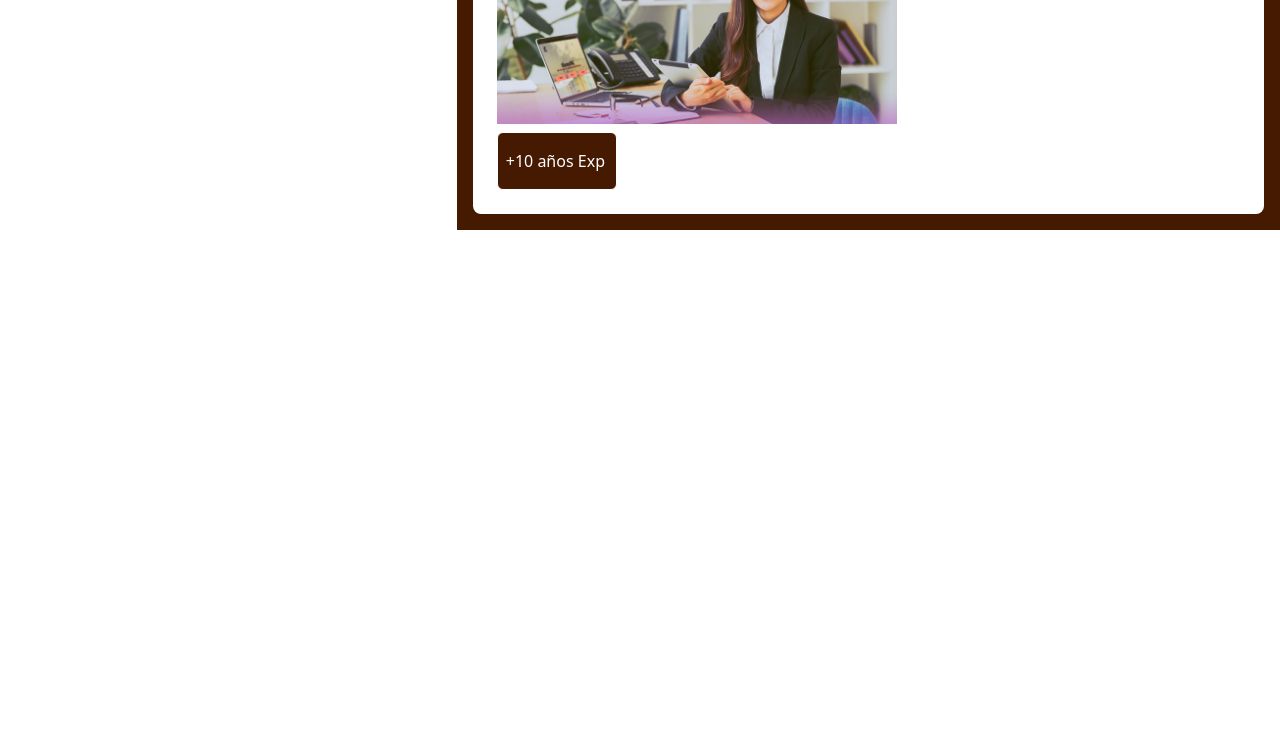
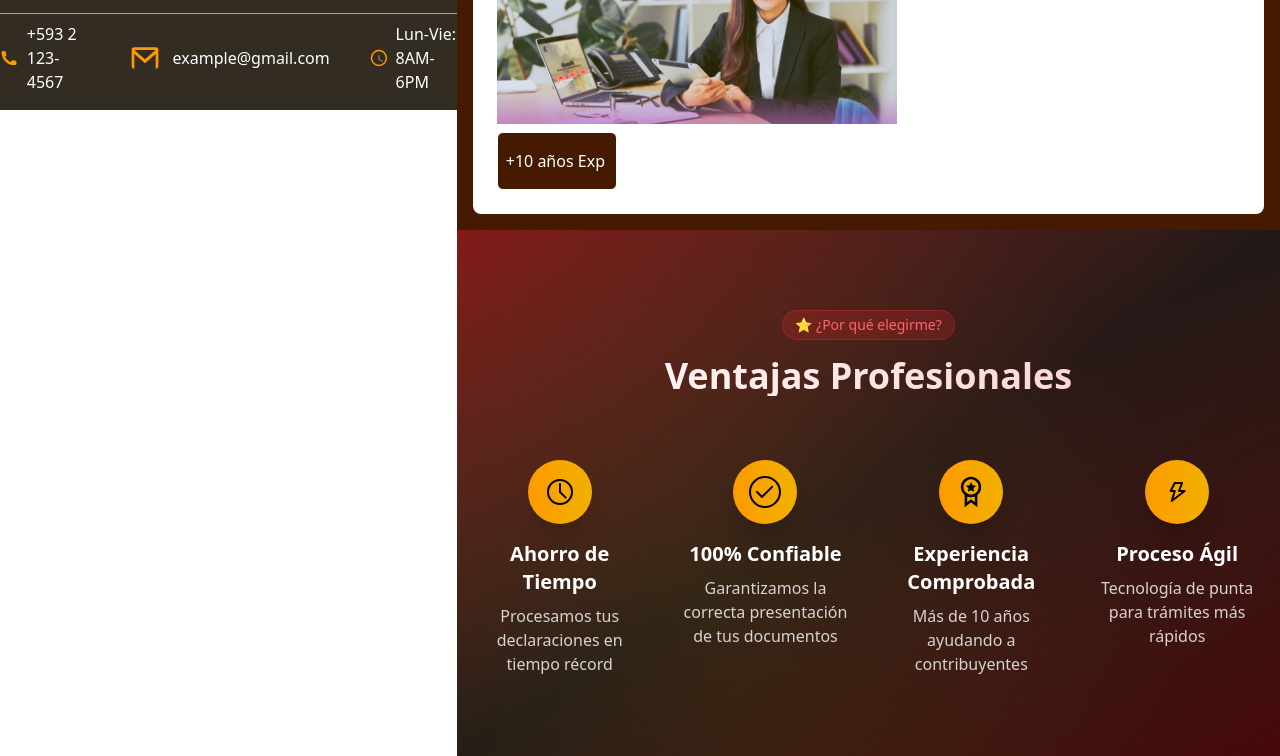
Before and after one commit to SKEIILATT/taxPro-LP, a website built with Vite: page index.html in a window 1280 px wide. Shown: the part 757-1513 px from the top of the page. Before the commit the page ends 987 px from the top, so only its background shows below. Built offline with nearby package versions, Linux system fonts and the light colour scheme; files whose address does not match are found by name.

Commit message:
Parte de beneficios agregada

```diff
--- a/index.html
+++ b/index.html
@@ -31,10 +31,10 @@
           class="flex flex-col items-center gap-2 mb-4 text-white sm:flex-row sm:justify-around sm:gap-4"
         >
           <li> <a href="#inicio">Inicio</a></li>
-          <li><a href="servicios">Servicios</a></li>
-          <li><a href="sobre-mi">Sobre Mi</a></li>
-          <li><a href="beneficios">Beneficios</a></li>
-          <li><a href="contacto">Contacto</a></li>
+          <li><a href="#servicios">Servicios</a></li>
+          <li><a href="#sobre-mi">Sobre Mi</a></li>
+          <li><a href="#beneficios">Beneficios</a></li>
+          <li><a href="#contacto">Contacto</a></li>
         </ul>
       </nav>
       <nav class="border-t border-t-amber-500 mt-4 pt-2">
@@ -122,6 +122,64 @@
       <section id="servicios"></section>
       <section id="sobre-mi"></section>
 
+      <!--Seccion Beneficios-->
+      <section id="beneficios" class="py-20 px-4 relative overflow-hidden">
+        <!-- Capas de fondo -->
+        <div class="absolute inset-0 bg-gradient-to-br from-red-900 via-stone-900 to-red-950"></div> <!-- Degradiente de fondo (usa tonos oscuros de rojo y piedra) -->
+        <div class="absolute inset-0 bg-[radial-gradient(circle_at_30%_70%,rgba(245,158,11,0.1),transparent_70%)]"></div><!-- Fondo radial (ámbar translúcido) -->
+        <div class="absolute inset-0 bg-[radial-gradient(circle_at_70%_30%,rgba(153,27,27,0.1),transparent_70%)]"></div><!-- Fondo radial (rojo translúcido) -->
+
+        <!-- Contenedor principal centrado, relativo y superpuesto a las capas -->
+        <div class="container mx-auto relative z-10">
+          <!-- Contenedor con texto centrado y con espacio debajo -->
+            <div class="text-center mb-16">
+              <!-- Contenedor flex con fondo y borde rojo translúcido -->
+                <span class="inline-flex items-center px-3 py-1 rounded-full text-sm font-medium bg-red-500/20 text-red-400 border border-red-500/30 backdrop-blur-sm mb-4">
+                    ⭐ ¿Por qué elegirme?
+                </span>
+                <h2 class="text-3xl md:text-4xl font-bold mb-4 bg-gradient-to-r from-white to-red-200 bg-clip-text text-transparent">
+                    Ventajas Profesionales
+                </h2>
+            </div>
+
+            <!-- Contenedor grid con dos columnas para md y 4 columnas para lg -->
+            <div class="grid md:grid-cols-2 lg:grid-cols-4 gap-8">
+                <div class="text-center group">
+                  <!-- Circulo amarillo animado -->
+                    <div class="bg-gradient-to-r from-amber-500 to-yellow-500 p-4 rounded-full w-16 h-16 mx-auto mb-4 group-hover:scale-110 transition-transform shadow-xl">
+                        <img class="h-8 w-8 text-stone-900" src="assets/time.svg" alt="experiencia-icon">
+                    </div>
+                    <h3 class="text-xl font-semibold mb-2 text-white">Ahorro de Tiempo</h3>
+                    <p class="text-stone-300">Procesamos tus declaraciones en tiempo récord</p>
+                </div>
+
+                <div class="text-center group">
+                    <div class="bg-gradient-to-r from-amber-500 to-yellow-500 p-4 rounded-full w-16 h-16 mx-auto mb-4 group-hover:scale-110 transition-transform shadow-xl">
+                        <img class="h-8 w-8 text-stone-900" src="assets/check.svg" alt="experiencia-icon">
+                    </div>
+                    <h3 class="text-xl font-semibold mb-2 text-white">100% Confiable</h3>
+                    <p class="text-stone-300">Garantizamos la correcta presentación de tus documentos</p>
+                </div>
+
+                <div class="text-center group">
+                    <div class="bg-gradient-to-r from-amber-500 to-yellow-500 p-4 rounded-full w-16 h-16 mx-auto mb-4 group-hover:scale-110 transition-transform shadow-xl">
+                        <img class="h-8 w-8 text-stone-900" src="assets/experience.svg" alt="experiencia-icon">
+                    </div>
+                    <h3 class="text-xl font-semibold mb-2 text-white">Experiencia Comprobada</h3>
+                    <p class="text-stone-300">Más de 10 años ayudando a contribuyentes</p>
+                </div>
+
+                <div class="text-center group">
+                    <div class="bg-gradient-to-r from-amber-500 to-yellow-500 p-4 rounded-full w-16 h-16 mx-auto mb-4 group-hover:scale-110 transition-transform shadow-xl">
+                        <img class="h-8 w-8 text-stone-900" src="assets/thunder.svg" alt="experiencia-icon">
+                    </div>
+                    <h3 class="text-xl font-semibold mb-2 text-white">Proceso Ágil</h3>
+                    <p class="text-stone-300">Tecnología de punta para trámites más rápidos</p>
+                </div>
+            </div>
+        </div>
+    </section>
+
     </main>
   </body>
 </html>
```
Also changed, not shown: assets/check.svg (added), assets/experience.svg (added), assets/thunder.svg (added), assets/time.svg (added).
